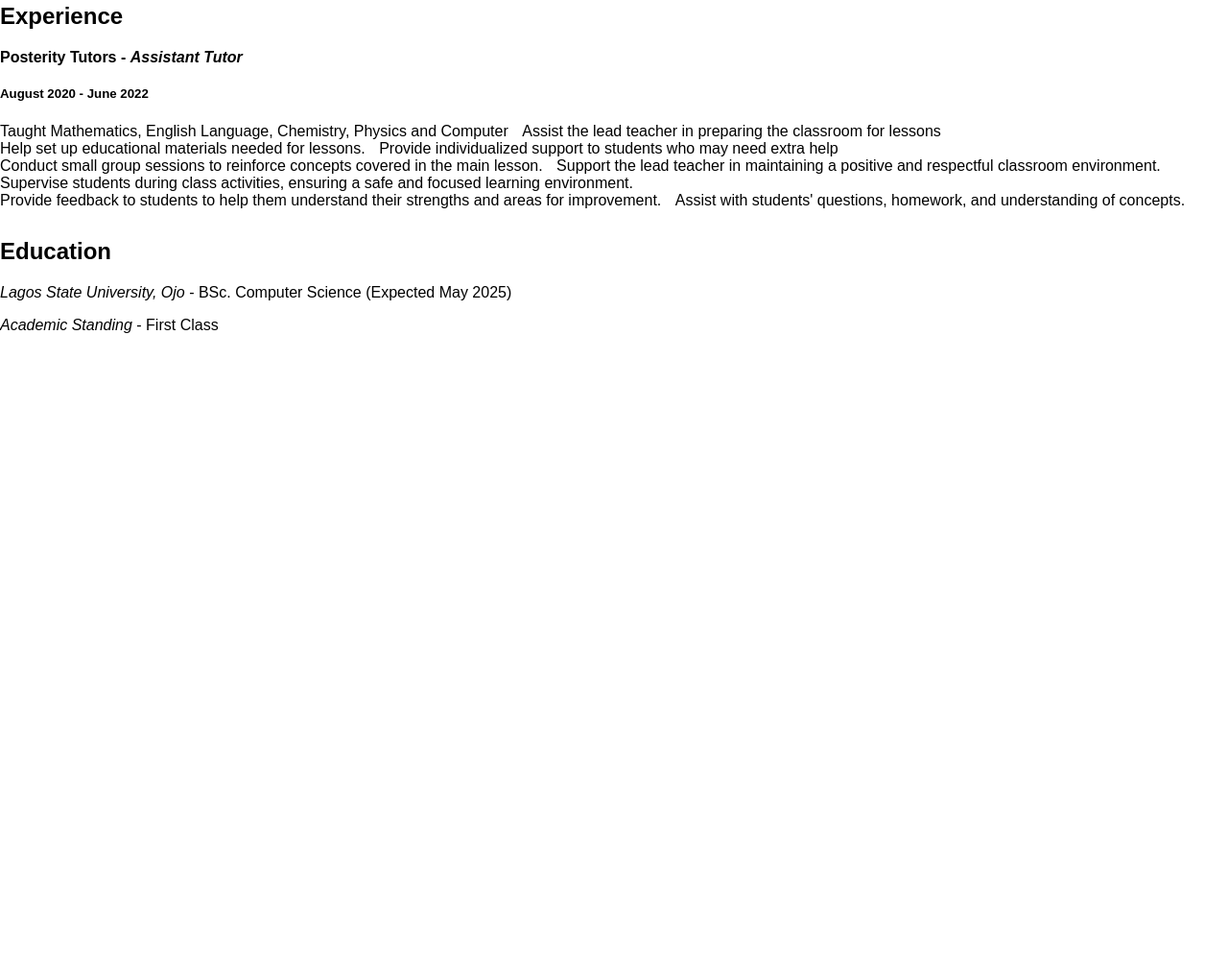
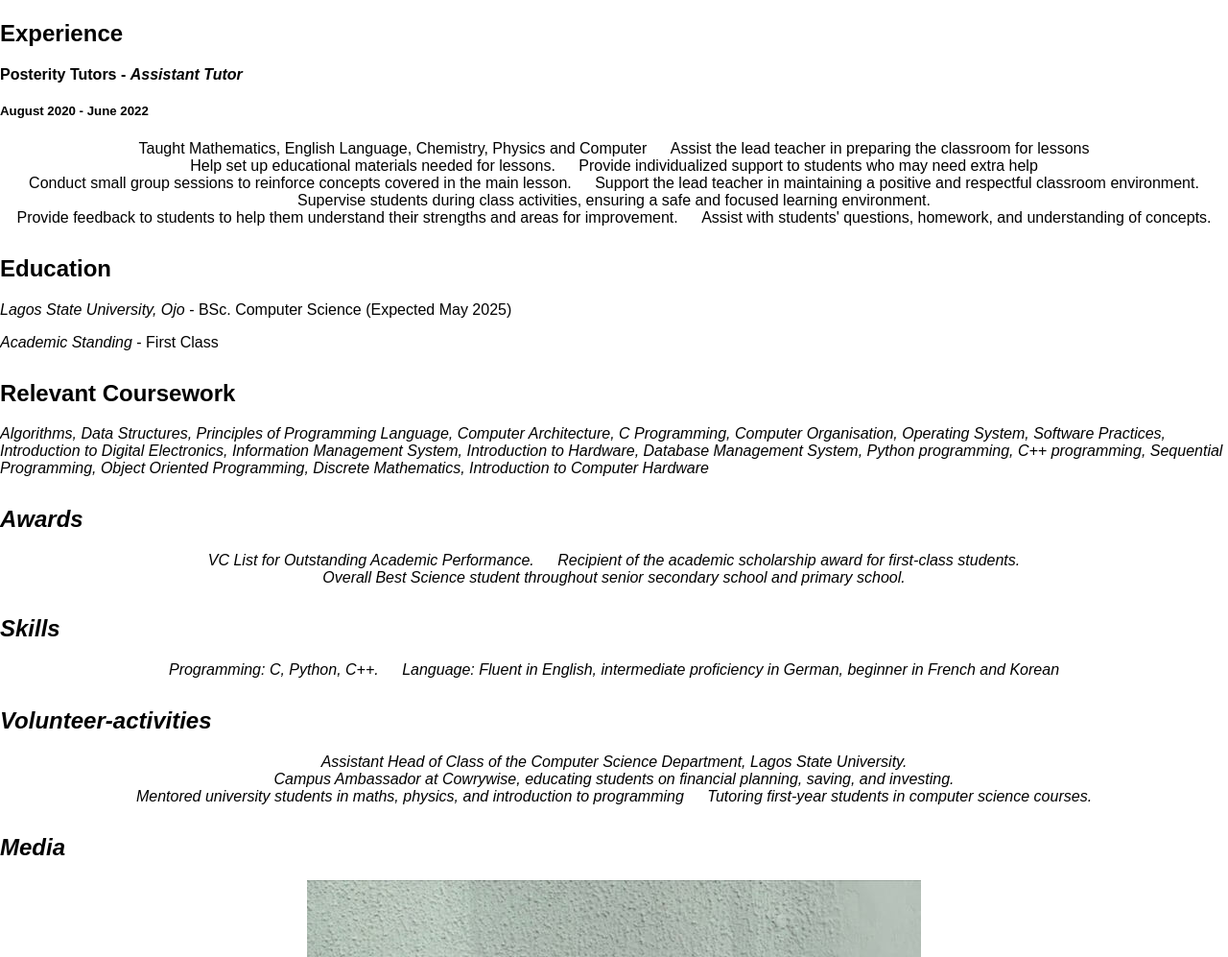
Before and after one commit to Ama-s/my_resume.github.io, a plain HTML site: page index.html in a window 1280 px wide. Shown: the part 270-1267 px from the top of the page at 96% size. Before the commit the page ends 800 px from the top, so only its background shows below. Drawn offline with Linux system fonts and the light colour scheme.

Commit message:
Update index.html

```diff
--- a/index.html
+++ b/index.html
@@ -14,13 +14,13 @@
    background-color: #333;
    color: #fff;
    padding: 10px;
-            text-align: left; /* Align nav items to the left */
+   text-align: center;
   }
 
   nav a {
    color: #fff;
    text-decoration: none;
-            margin-right: 10px; /* Add margin only on the right */
+   margin: 0 10px;
   }
 
   nav a:hover {
@@ -35,12 +35,12 @@
   ul {
    list-style-type: none;
    padding: 0;
-            text-align: left; /* Align list items to the left */
+   text-align: center;
   }
 
   ul li {
    display: inline-block;
-            margin-right: 10px; /* Add margin only on the right */
+   margin: 0 10px;
   }
 
   h2 {
@@ -71,10 +71,10 @@
   }
  </style>
  <script>
-        window.onload = function () {
+  window.onload = function() {
    // Smooth scrolling
    document.querySelectorAll('a[href^="#"]').forEach(anchor => {
-                anchor.addEventListener('click', function (e) {
+    anchor.addEventListener('click', function(e) {
      e.preventDefault();
 
      document.querySelector(this.getAttribute('href')).scrollIntoView({
@@ -151,4 +151,55 @@
   <p><em>Academic Standing</em> - First Class</p>
  </div>
 
-    <div id
+ <div id="relevant-coursework">
+  <h2>Relevant Coursework</h2>
+  <p><em>Algorithms, Data Structures, Principles of Programming Language, Computer
+    Architecture, C Programming, Computer Organisation, Operating System, Software
+    Practices, Introduction to Digital Electronics, Information Management System,
+    Introduction to Hardware, Database Management System, Python programming, C++
+    programming, Sequential Programming, Object Oriented Programming, Discrete
+    Mathematics, Introduction to Computer Hardware</p>
+ </div>
+
+ <div id="awards">
+  <h2>Awards</h2>
+  <ul>
+   <li>VC List for Outstanding Academic Performance.</li>
+   <li>Recipient of the academic scholarship award for first-class students.</li>
+   <li>Overall Best Science student throughout senior secondary school and primary school.</li>
+  </ul>
+ </div>
+
+ <div id="skills">
+  <h2>Skills</h2>
+  <ul>
+   <li>Programming: <em>C, Python, C++.</em></li>
+   <li>Language: <em>Fluent in English, intermediate proficiency in German, beginner in
+     French and Korean</em></li>
+  </ul>
+ </div>
+
+ <div id="volunteer-activities">
+  <h2>Volunteer-activities</h2>
+  <ul>
+   <li>Assistant Head of Class of the Computer Science Department, Lagos State
+    University.</li>
+   <li>Campus Ambassador at Cowrywise, educating students on financial planning, saving, and investing.</li>
+   <li>Mentored university students in maths, physics, and introduction to programming</li>
+   <li>Tutoring first-year students in computer science courses.</li>
+  </ul>
+ </div>
+
+ <div id="media">
+  <h2>Media</h2>
+  <img src="./images/IMG_20221205_143314_780.jpg" alt="Me!"/>
+  <img src="./images/me.jpg" alt="Also Me"/>
+  <img src="./images/Screenshot 2023-07-06 09.22.38.png" alt="Me and Mine"/>
+  <img src="./images/Screenshot 2023-12-05 14.57.31.png" alt="Me again"/>
+  <img src="./images/WhatsApp Image 2023-07-03 at 4.05.21 PM (1).jpeg" alt="Me and my cool purple rangers"/>
+
+
+ </div>
+</body>
+
+</html>
```
Lines whose indentation alone changed are shown as unchanged.
